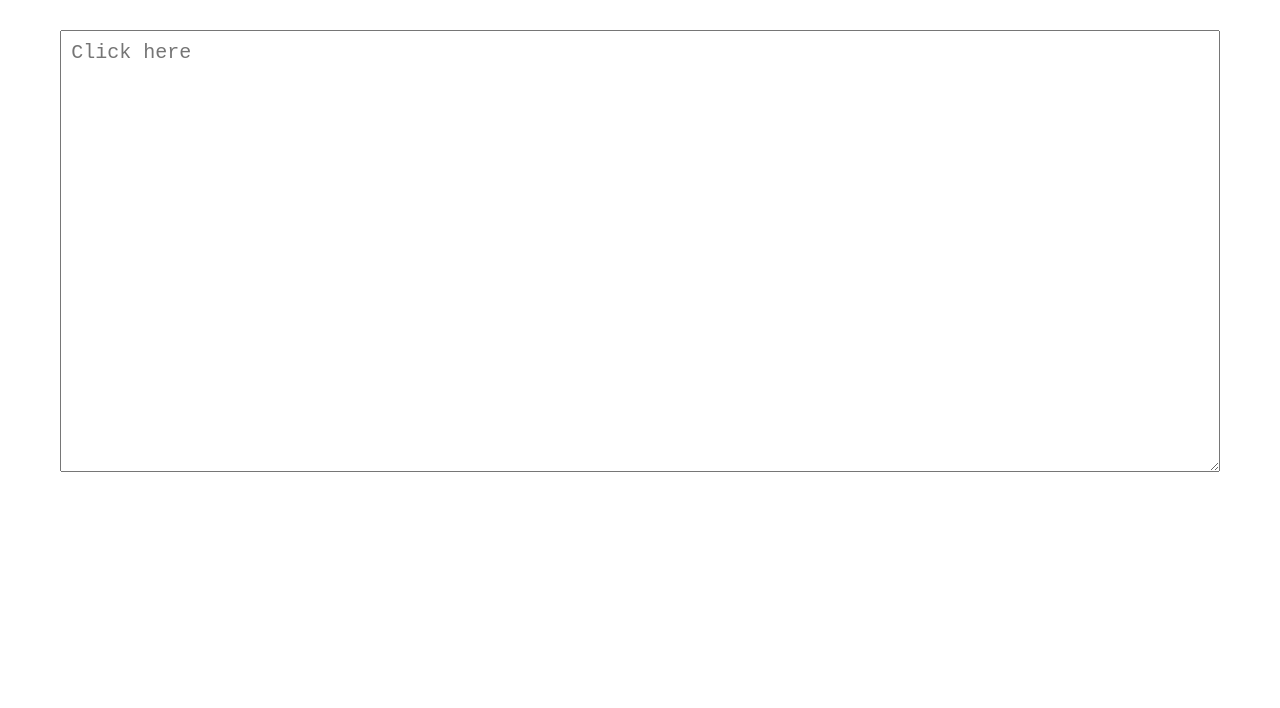
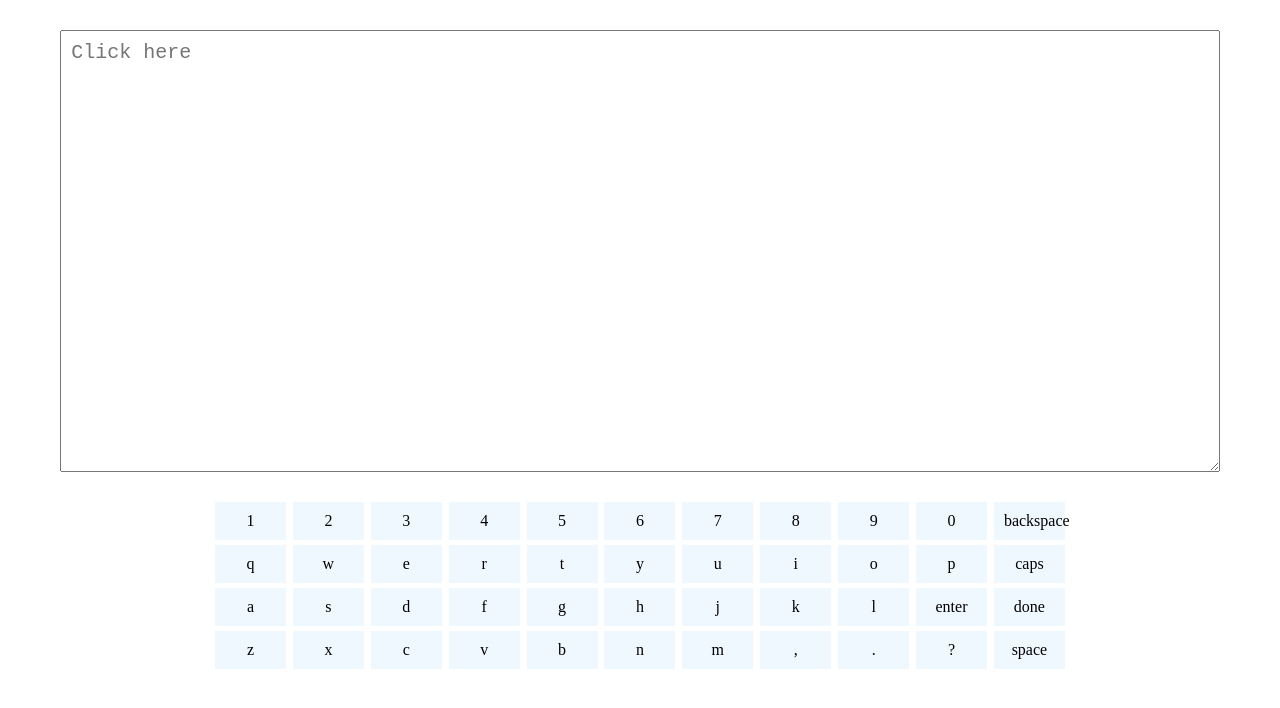
Before and after one commit to Zavrazhneva/rs-school-js-fe-2020Q3, a plain HTML site: page virtual-keyboard/index.html in a window 1280 px wide. Drawn offline with Linux system fonts and the light colour scheme.

Commit message:
feat: add basic html

```diff
--- a/virtual-keyboard/index.html
+++ b/virtual-keyboard/index.html
@@ -9,6 +9,7 @@
 </head>
 <body>
   <textarea class="use-keyboard-input" placeholder="Click here"></textarea>
-  <script src="script.js"></script>
+  <div class="root"></div>
+  <script src="new-script.js"></script>
 </body>
 </html>
--- /dev/null
+++ b/virtual-keyboard/new-script.js
@@ -0,0 +1,13 @@
+let engAlphabet = [
+    "1", "2", "3", "4", "5", "6", "7", "8", "9", "0", "backspace",
+    "q", "w", "e", "r", "t", "y", "u", "i", "o", "p",
+    "caps", "a", "s", "d", "f", "g", "h", "j", "k", "l", "enter",
+    "done", "z", "x", "c", "v", "b", "n", "m", ",", ".", "?",
+    "space"
+]
+let keyButtons = engAlphabet.map(item => {
+    return `<div class="keyboardItem">${item}</div>`
+})
+
+let keyboardHtml = document.getElementsByClassName('root')[0];
+keyboardHtml.innerHTML = keyButtons.join('');
--- a/virtual-keyboard/script.js
+++ b/virtual-keyboard/script.js
@@ -1,4 +1,4 @@
-const Keyboard = {
+ const Keyboard = {
   elements: {
     main: null,
     keysContainer: null,
--- a/virtual-keyboard/style.css
+++ b/virtual-keyboard/style.css
@@ -1,3 +1,19 @@
+.root {
+  display: flex;
+  justify-content: space-between;
+  flex-wrap: wrap;
+  max-width: 850px;
+  margin: auto;
+}
+.keyboardItem {
+  width: 6%;
+  background: aliceblue;
+  padding: 10px;
+  margin-bottom: 5px;
+  text-align: center;
+}
+
+
 .use-keyboard-input {
   display: block;
   width: 90%;
```
